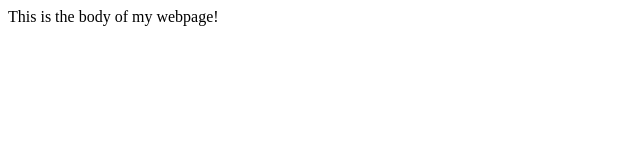
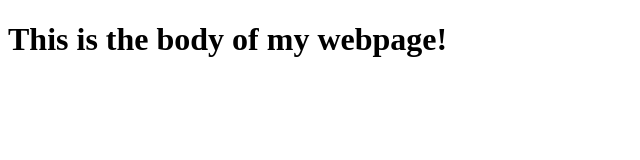
Before and after one commit to ritza36/my_first_webpage, a plain HTML site: page index.html in a window 1280 px wide. Shown: the whole page, without its empty margins (0-640 px from the left). Drawn offline with Linux system fonts and the light colour scheme.

Commit message:
Add files via upload

```diff
--- a/index.html
+++ b/index.html
@@ -11,6 +11,6 @@
 						multilined -->
 	</head>
 	<body>
-		This is the body of my webpage!
+		<h1>This is the body of my webpage!</h1>
 	</body>
 </html>
```
